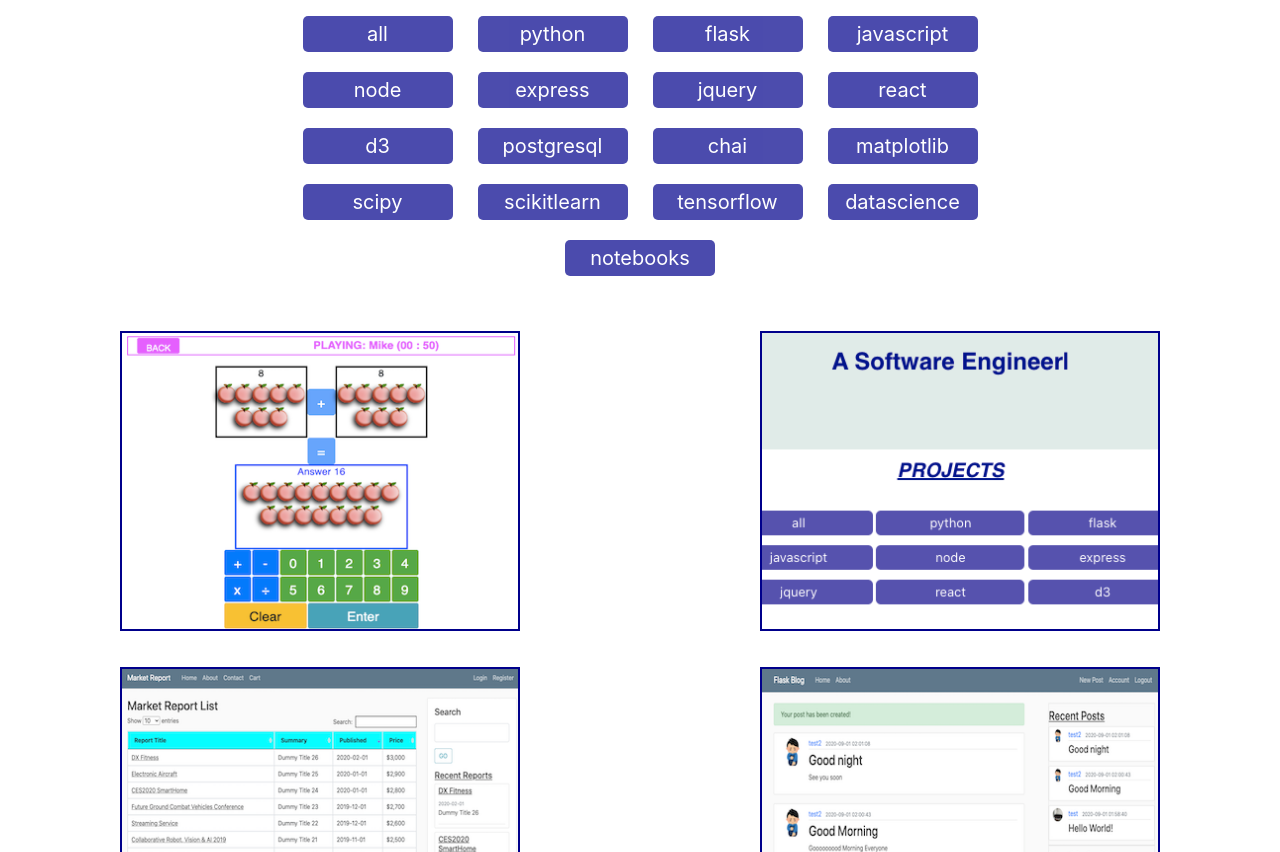
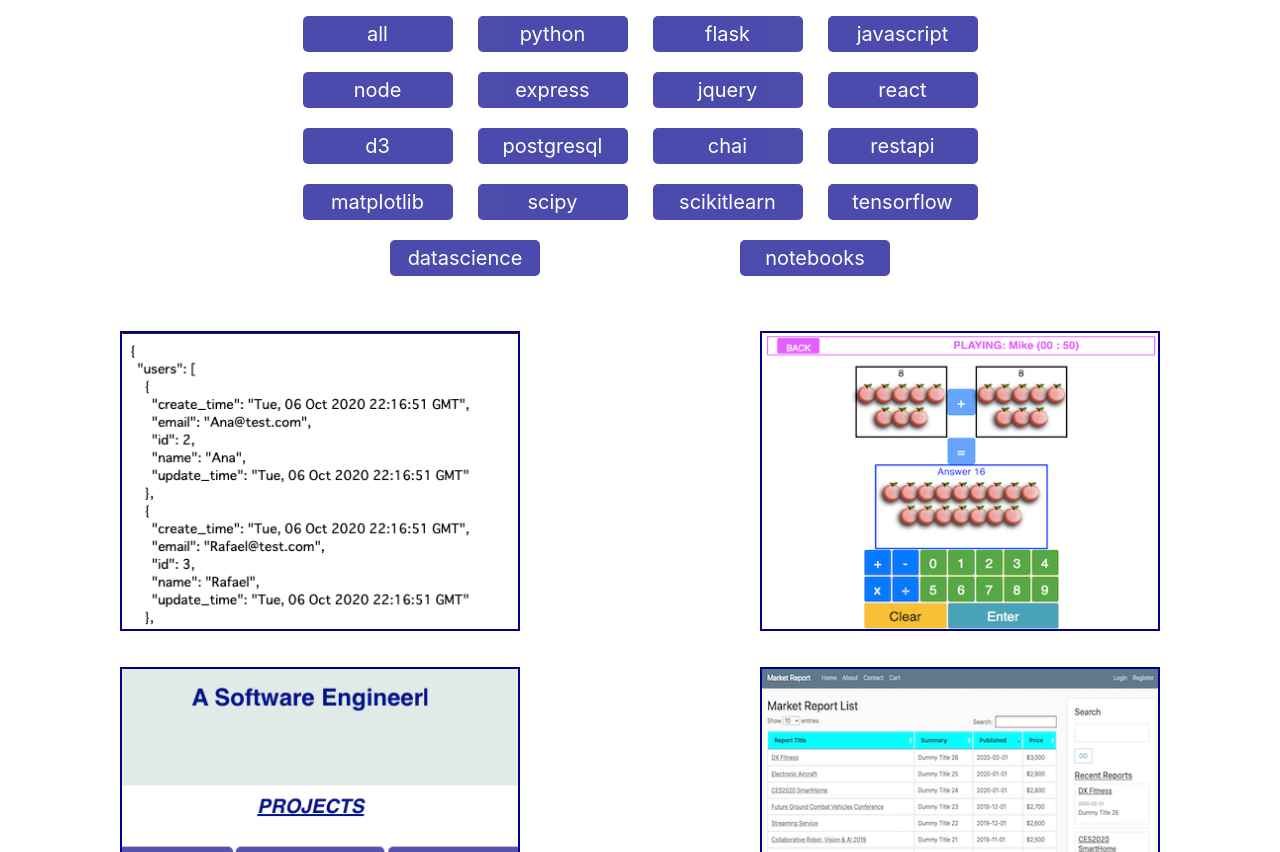
Before and after one commit to gadenahi/pf, a React (Create React App) app: page / in a window 1280 px wide. Shown: the part 740-1592 px from the top of the page. Built offline with nearby package versions, Linux system fonts and the light colour scheme.

Commit message:
added project

```diff
--- a/src/components/data/data.js
+++ b/src/components/data/data.js
@@ -1,6 +1,13 @@
-const project_filters = ["all", "python", "flask", "javascript", "node", "express", "jquery", "react", "d3", "postgresql", "chai", "matplotlib", "scipy", "scikitlearn", "tensorflow", "datascience", "notebooks"]
+const project_filters = ["all", "python", "flask", "javascript", "node", "express", "jquery", "react", "d3", "postgresql", "chai", "restapi", "matplotlib", "scipy", "scikitlearn", "tensorflow", "datascience", "notebooks"]
 
 const projects = [
+    {
+        id: 24,
+        url: "https://github.com/gadenahi/flask_restapi",
+        image: `${process.env.PUBLIC_URL}/imgs/flask_restapi.png`,
+        caption: "Flask REST API",
+        category: ["python", "flask", "restapi"]
+    },
     {
         id: 23,
         url: "https://gadenahi.github.io/cal-kids/",
```
Also changed, not shown: public/imgs/flask_restapi.png (added).
